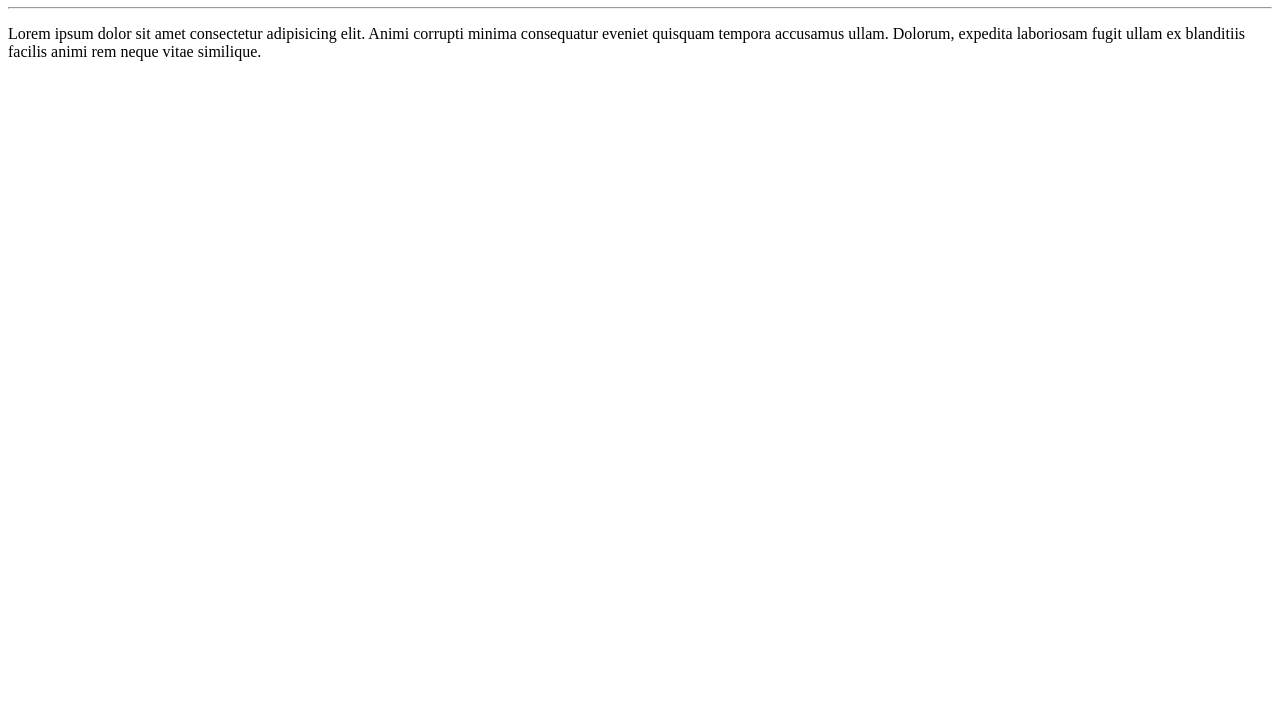
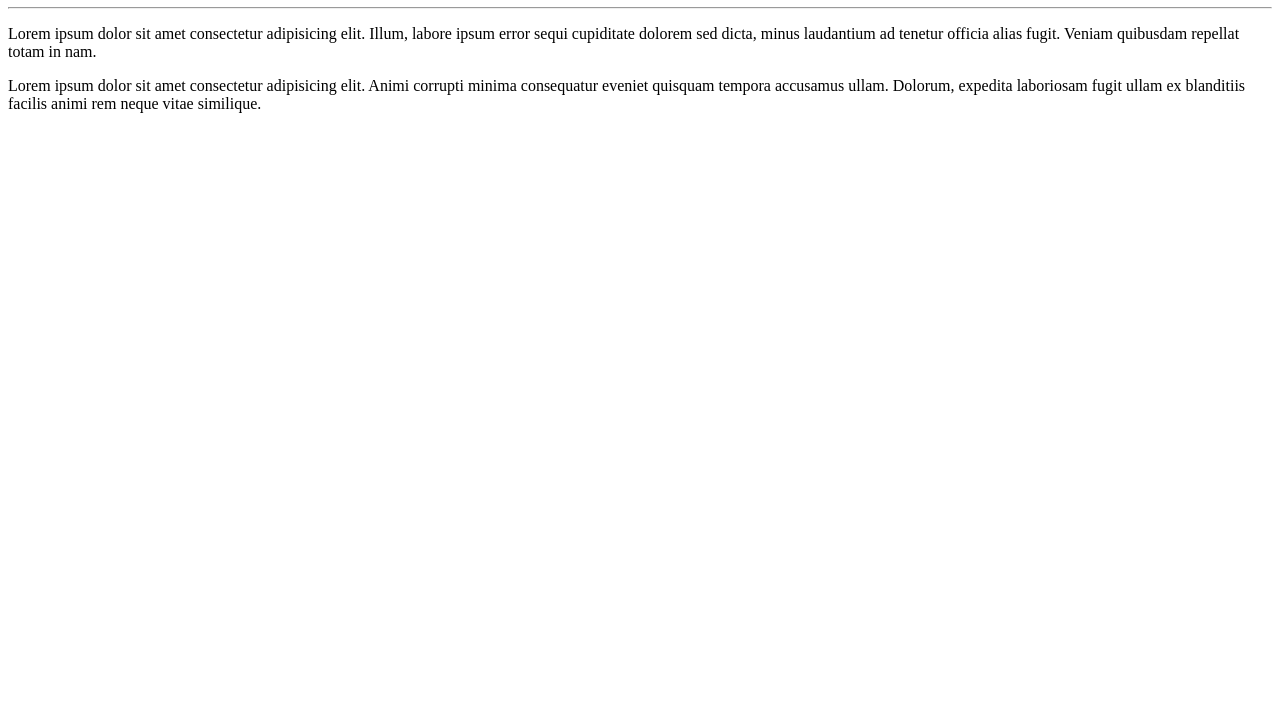
Before and after one commit to maresfelipe/Ola-Mundo, a plain HTML site: page site-exemplo/index.html in a window 1280 px wide. Shown: the part 73-800 px from the top of the page. Drawn offline with Linux system fonts and the light colour scheme.

Commit message:
adicionei um paragrafo

```diff
--- a/site-exemplo/index.html
+++ b/site-exemplo/index.html
@@ -9,6 +9,7 @@
 <body>
     <h1>Olá, Mundo!</h1>
     <hr>
+    <p>Lorem ipsum dolor sit amet consectetur adipisicing elit. Illum, labore ipsum error sequi cupiditate dolorem sed dicta, minus laudantium ad tenetur officia alias fugit. Veniam quibusdam repellat totam in nam.</p>
     <p>Lorem ipsum dolor sit amet consectetur adipisicing elit. Animi corrupti minima consequatur eveniet quisquam tempora accusamus ullam. Dolorum, expedita laboriosam fugit ullam ex blanditiis facilis animi rem neque vitae similique.</p>
 </body>
 </html>
```
